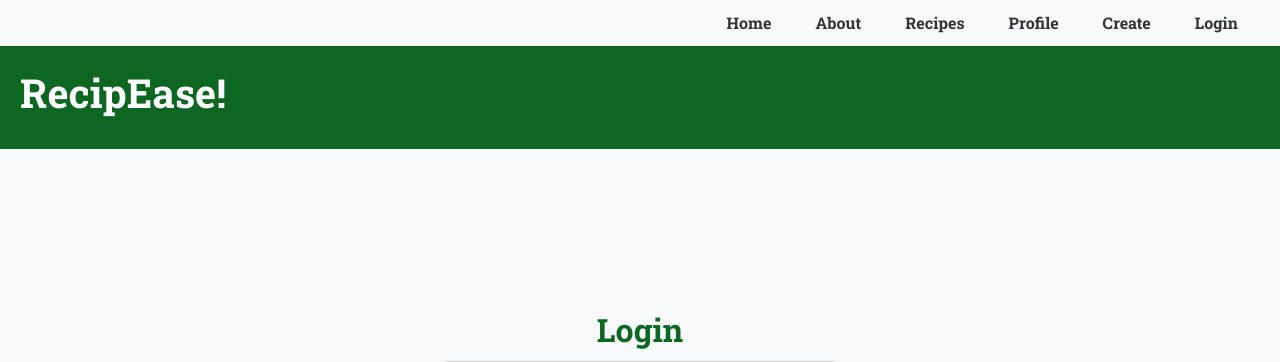
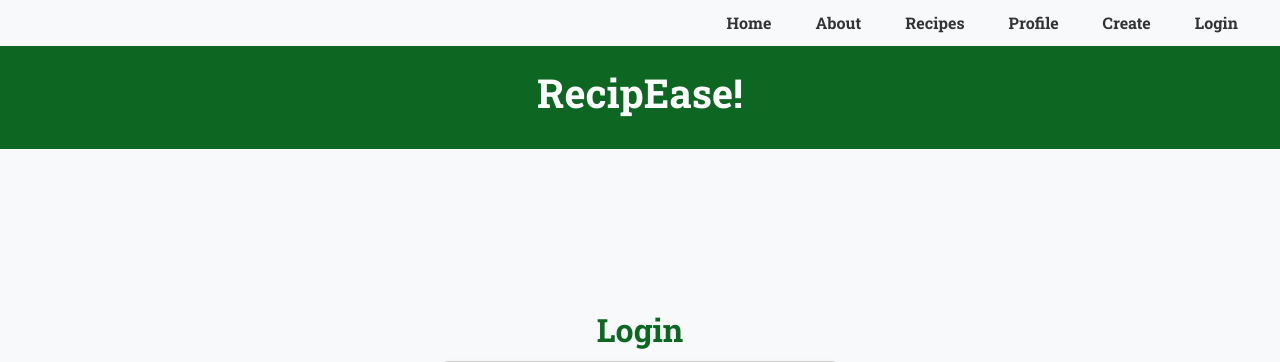
Before and after one commit to bphil1041/recipe-app, a Django app: page /login/ in a window 1280 px wide. Shown: the top 362 px of the page. Run offline with Django 4.2, Linux system fonts and the light colour scheme.

Commit message:
Update login.html

```diff
--- a/A2_Recipe_App/src/recipes/templates/recipes/login.html
+++ b/A2_Recipe_App/src/recipes/templates/recipes/login.html
@@ -18,14 +18,7 @@
             color: #333;
         }
 
-        header {
-            background-color: #f8f9fa;
-            color: #0d6722;
-            padding: 20px;
-            display: flex;
-            justify-content: space-between;
-            align-items: center;
-        }
+
 
         h1,
         h2 {
```
